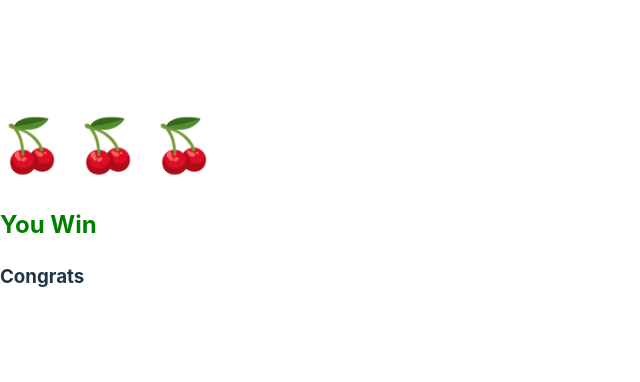
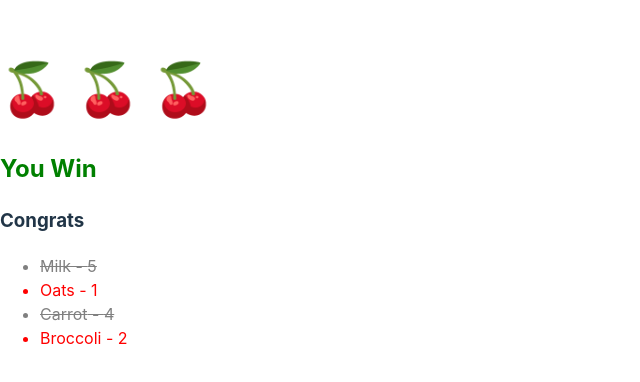
Before and after one commit to asimtimsina/Udemy_fullstack, a React (Vite) app in the folder first-react-project/: page / in a window 1280 px wide. Shown: the part 204-586 px from the top of the page, without its empty margins (0-640 px from the left). Built offline with nearby package versions, Linux system fonts and the light colour scheme.

Commit message:
619. Creating A Shopping List Component

```diff
--- a/first-react-project/src/App.jsx
+++ b/first-react-project/src/App.jsx
@@ -10,11 +10,18 @@ import DoubleDice from "./DoubleDice"
 import Heading from "./Heading"
 import ColorList from "./ColorList"
 import Slots from "./Slots"
+import ShoppingList from "./ShoppingList"
 
 
 
 function App() {
 
+  const lists = [
+    { name: 'Milk', quantity: 5, picked: true },
+    { name: 'Oats', quantity: 1, picked: false },
+    { name: 'Carrot', quantity: 4, picked: true },
+    { name: 'Broccoli', quantity: 2, picked: false },
+  ]
 
   return (
     <>
@@ -32,6 +39,7 @@ function App() {
       <ColorList color={['Olive', 'Orangered', 'Red', 'Magenta']} /> */}
 
       <Slots />
+      <ShoppingList lists={lists} />
 
     </>
   )
--- /dev/null
+++ b/first-react-project/src/ShoppingList.jsx
@@ -0,0 +1,14 @@
+export default function ShoppingList({ lists }) {
+
+    return (
+        <>
+            <ul>
+                {lists.map((item) => (<li style={{
+                    color: item.picked ? 'grey' : 'red',
+                    textDecoration: item.picked ? "line-through" : 'none'
+                }}>{item.name} - {item.quantity}</li>))}
+            </ul>
+        </>
+    )
+
+}
```
Also changed, not shown: first-react-project/notes.txt.
